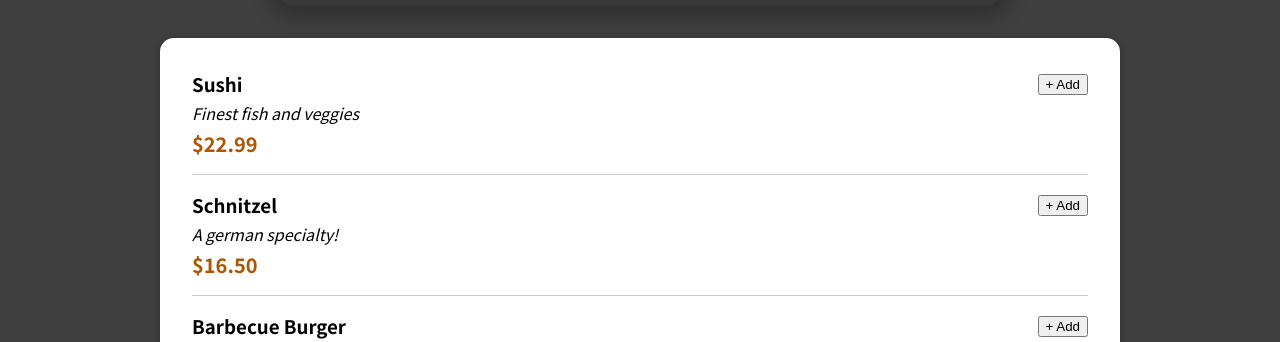
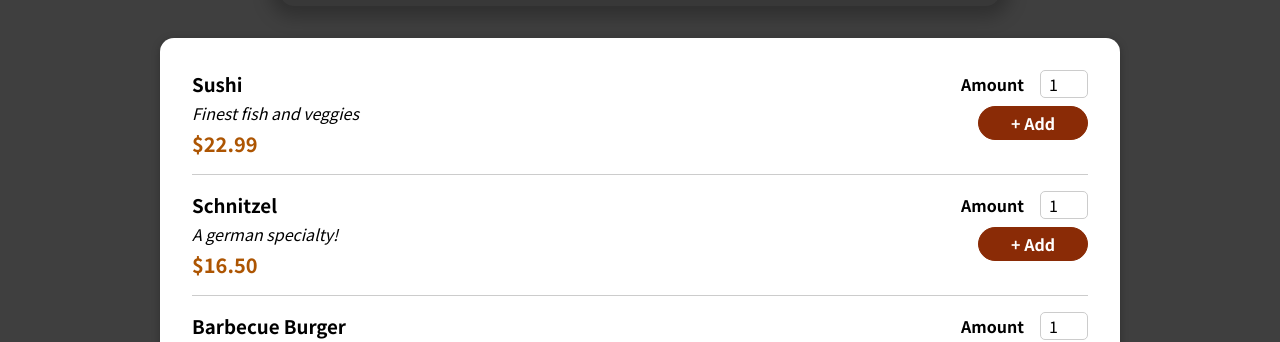
Before and after one commit to AlejandroDeWolf/react-course-projects, a React (Create React App) app in the folder 5-food-ordering-app/: page / in a window 1280 px wide. Shown: the part 467-809 px from the top of the page. Built offline with nearby package versions, Linux system fonts and the light colour scheme.

Commit message:
feat: add input form to add meals to cart

```diff
--- a/5-food-ordering-app/src/components/Meals/MealItem/MealItem.js
+++ b/5-food-ordering-app/src/components/Meals/MealItem/MealItem.js
@@ -1,5 +1,6 @@
 import React from "react";
 
+import MealItemForm from "./MealItemForm";
 import classes from "./MealItem.module.css";
 
 const MealItem = (props) => {
@@ -15,7 +16,7 @@ const MealItem = (props) => {
         <div className={classes.price}>{price}</div>
       </div>
       <div>
-        <button>+ Add</button>
+        <MealItemForm />
       </div>
     </li>
   );
--- a/5-food-ordering-app/src/components/Meals/MealItem/MealItemForm.js
+++ b/5-food-ordering-app/src/components/Meals/MealItem/MealItemForm.js
@@ -0,0 +1,25 @@
+import React from "react";
+
+import Input from "../../UI/Input";
+import classes from "./MealItemForm.module.css";
+
+const MealItemForm = (props) => {
+  return (
+    <form className={classes.form}>
+      <Input
+        label="Amount"
+        input={{
+          id: "amount",
+          type: "number",
+          min: "1",
+          max: "5",
+          step: "1",
+          defaultValue: "1",
+        }}
+      />
+      <button>+ Add</button>
+    </form>
+  );
+};
+
+export default MealItemForm;
--- a/5-food-ordering-app/src/components/Meals/MealItem/MealItemForm.module.css
+++ b/5-food-ordering-app/src/components/Meals/MealItem/MealItemForm.module.css
@@ -0,0 +1,20 @@
+.form {
+  text-align: right;
+}
+
+.form button {
+  font: inherit;
+  cursor: pointer;
+  background-color: #8a2b06;
+  border: 1px solid #8a2b06;
+  color: white;
+  padding: 0.25rem 2rem;
+  border-radius: 20px;
+  font-weight: bold;
+}
+
+.form button:hover,
+.form button:active {
+  background-color: #641e03;
+  border-color: #641e03;
+}
--- /dev/null
+++ b/5-food-ordering-app/src/components/UI/Input.js
@@ -0,0 +1,16 @@
+import React from "react";
+
+import classes from "./Input.module.css";
+
+const Input = (props) => {
+  return (
+    <div className={classes.input}>
+      <label htmlFor={props.input.id}>{props.label}</label>
+      <input {...props.input} />
+    </div>
+  );
+};
+
+// we are using the spread operator to pass all the props to the input element
+
+export default Input;
--- /dev/null
+++ b/5-food-ordering-app/src/components/UI/Input.module.css
@@ -0,0 +1,18 @@
+.input {
+  display: flex;
+  align-items: center;
+  margin-bottom: 0.5rem;
+}
+
+.input label {
+  font-weight: bold;
+  margin-right: 1rem;
+}
+
+.input input {
+  width: 3rem;
+  border-radius: 5px;
+  border: 1px solid #ccc;
+  font: inherit;
+  padding-left: 0.5rem;
+}
```
